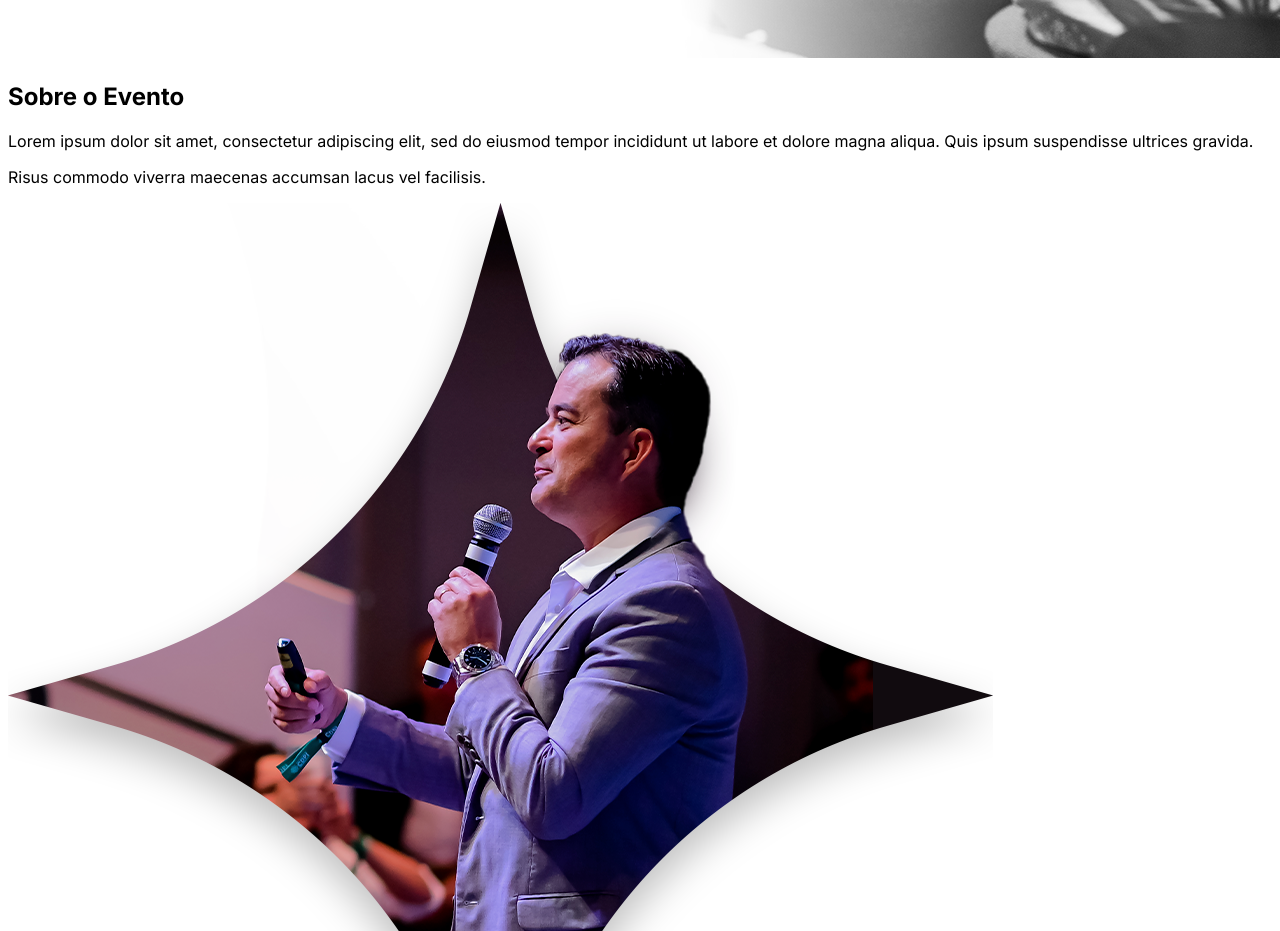
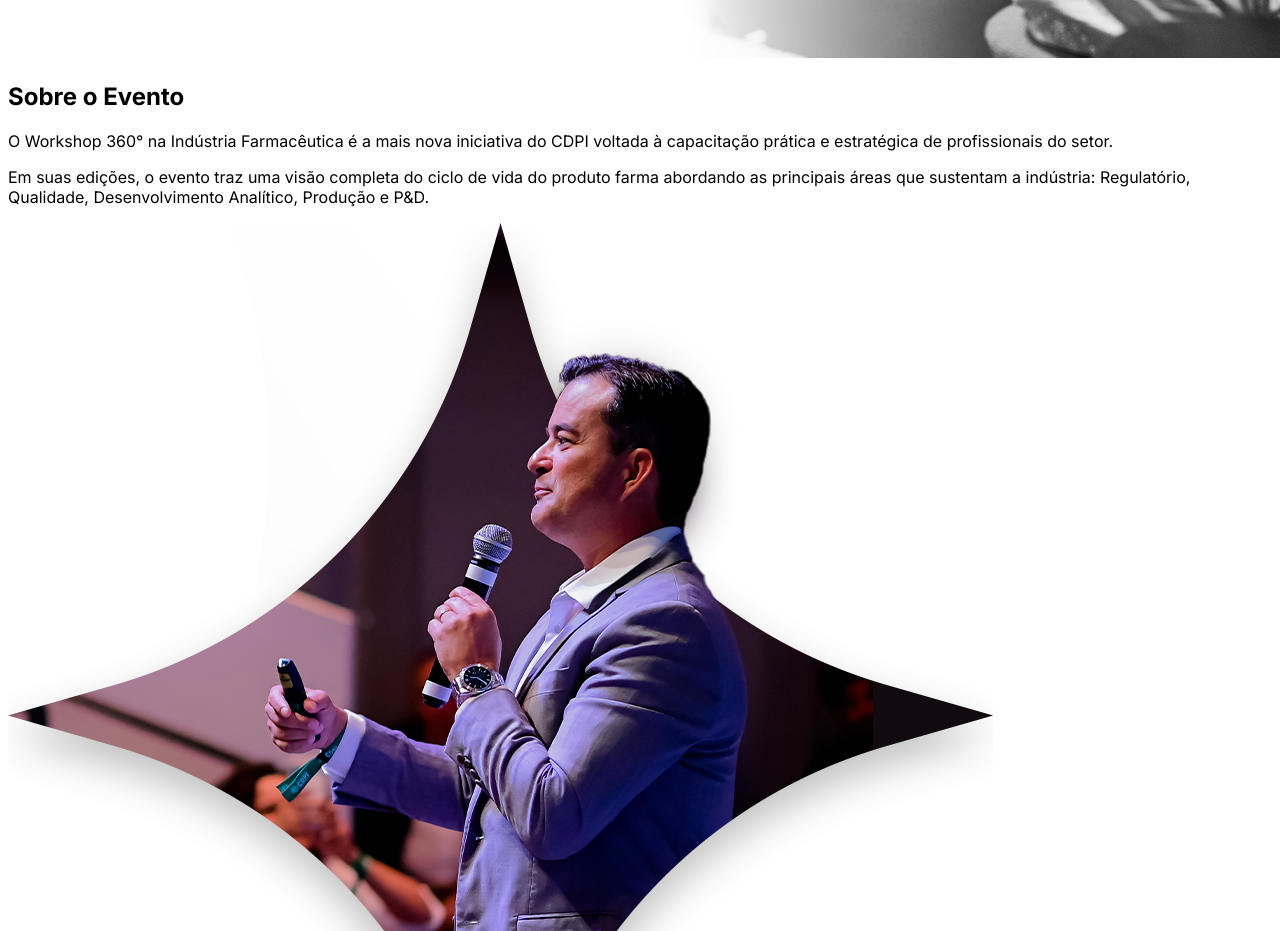
Before and after one commit to Cau393/CDPI-Pass, a React (Vite) app in the folder frontend/client/: page / in a window 1280 px wide. Shown: the part 1280-2211 px from the top of the page. Built offline with nearby package versions, Linux system fonts and the light colour scheme; no server answers; a web font is replaced by a local one; what @shared/schema would draw is missing.

Commit message:
Sobre o evento message

```diff
--- a/frontend/client/src/pages/HomePage.tsx
+++ b/frontend/client/src/pages/HomePage.tsx
@@ -256,11 +256,11 @@ export default function HomePage() {
         <h2 className="text-3xl font-bold text-gray-900 mb-6">
           Sobre o Evento
         </h2>
-        <p className="text-gray-600 mb-4 leading-relaxed">
-          Lorem ipsum dolor sit amet, consectetur adipiscing elit, sed do eiusmod tempor incididunt ut labore et dolore magna aliqua. Quis ipsum suspendisse ultrices gravida.
+        <p className="text-gray-600 mb-6 leading-relaxed">
+          O Workshop 360° na Indústria Farmacêutica é a mais nova iniciativa do CDPI voltada à capacitação prática e estratégica de profissionais do setor.
         </p>
-        <p className="text-gray-600 leading-relaxed">
-          Risus commodo viverra maecenas accumsan lacus vel facilisis.
+        <p className="text-gray-600 mb-6 leading-relaxed">
+          Em suas edições, o evento traz uma visão completa do ciclo de vida do produto farma abordando as principais áreas que sustentam a indústria: Regulatório, Qualidade, Desenvolvimento Analítico, Produção e P&D.
         </p>
       </div>
 
```
